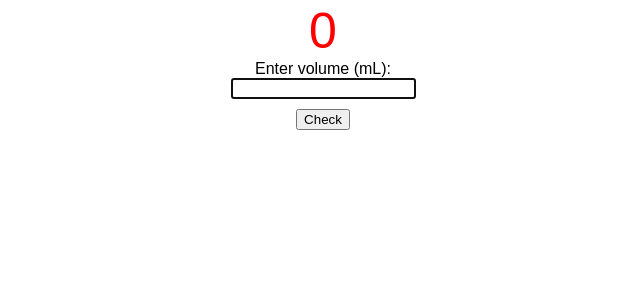
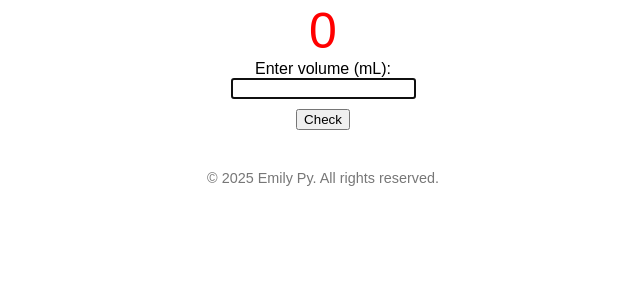
Before and after one commit to emilypy/pipette-simulator, a Flask app: page / in a window 1280 px wide. Shown: the part 230-524 px from the top of the page, without its empty margins (317-957 px from the left). Run offline with Flask 3, Linux system fonts and the light colour scheme.

Commit message:
Add copyright footer

```diff
--- a/templates/index.html
+++ b/templates/index.html
@@ -91,5 +91,8 @@
             document.getElementById("form-action").value = action;
         }
     </script>
+<footer style="margin-top: 40px; font-size: 0.9em; color: #777;">
+  © 2025 Emily Py. All rights reserved.
+</footer>
 </body>
 </html>
```
